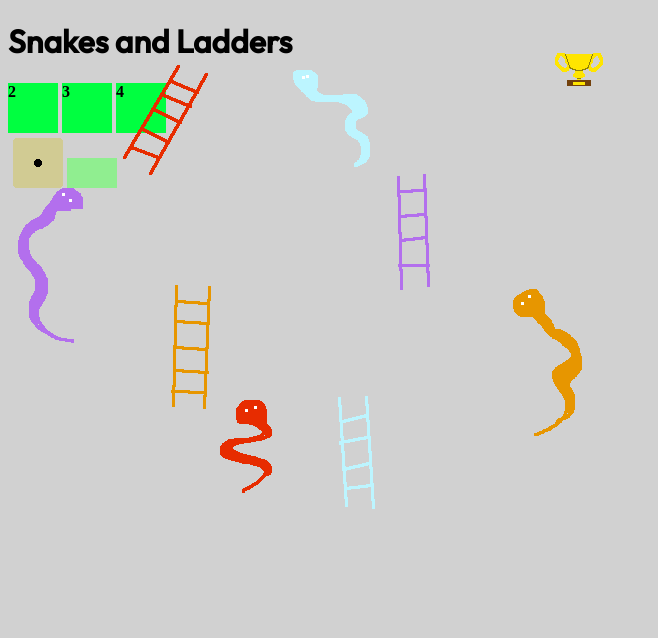
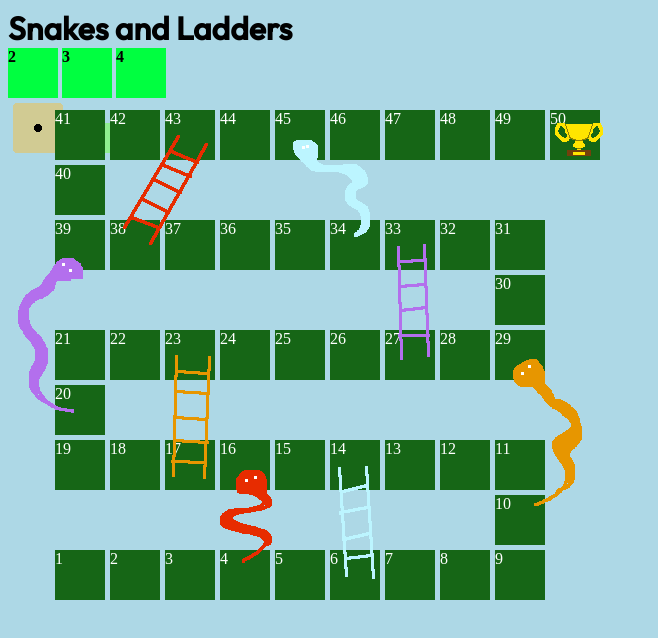
Before and after one commit to TessavanElderen/2021p2flex, a plain HTML site: page Flex/index.html in a window 1280 px wide. Shown: the whole page, without its empty margins (0-658 px from the left). Drawn offline with Linux system fonts and the light colour scheme.

Commit message:
Javascript toegevoegd aan index, Les 10 afgemaakt, style een beetje aangepast.

```diff
--- a/Flex/index.html
+++ b/Flex/index.html
@@ -9,7 +9,7 @@
     <link rel="preconnect" href="https://fonts.gstatic.com" crossorigin>
     <link href="https://fonts.googleapis.com/css2?family=Open+Sans:ital,wght@0,400;0,500;1,400&family=Outfit:wght@400;500&display=swap" rel="stylesheet">
 
-
+    <script type="text/javascript" src="index.js"></script>
     <link rel="stylesheet" href="style.css">
     <title>🐍Snakes and Ladders🐍</title>
 </head>
--- a/Flex/index.js
+++ b/Flex/index.js
@@ -1,4 +1,3 @@
-
 let game;
 
 function init()
@@ -6,7 +5,7 @@ function init()
     game = new Game();
 }
 
-class player
+class Player
 {
     constructor(index)
     {
@@ -17,7 +16,7 @@ class player
     }
 }
 
-class tile
+class Tile
 {
     constructor(div)
     {
@@ -26,10 +25,7 @@ class tile
     }
 }
 
-
-
-
-class game
+class Game
 {
     constructor()
     {
@@ -41,8 +37,8 @@ class game
         this.boardDiv = document.getElementsByClassName("board")[0];
         this.boardoverlayDiv = document.getElementsByClassName("boardoverlay")[0];
 
-        this.tile = [];
-        this.player = [];
+        this.tiles = [];
+        this.players = [];
         this.playerTurn = 0;
         this.setupBoard();
     }
@@ -59,7 +55,6 @@ class game
         let y = 10;
         let tileSize = 55;
 
-
         for (var i = 0; i < path.length; i++)
         {
             let cmd = path[i];
@@ -75,18 +70,35 @@ class game
             {
                 y--;
             }
-        }
+
         let div = this.makeBoardDiv(x * tileSize, y * tileSize, i + 1)
 
         let tile = new Tile(div);
         this.tiles.push(tile);
+        }
 
+
+        this.setupGoto();
     }
+
+
 
 
     setupGoto()
     {
+        let goto = [[6, 14], [16, 4], [17, 23], [27, 33], [29, 10], [38, 43], [39, 20], [45, 34]];
 
+
+        for (var i = 0; i < goto.length; i++)
+        {
+            let element = goto[i];
+
+            let start = element[0] - 1;
+            let end = element[1] - 1;
+
+            let tile = this.tiles[start];
+            tile.goto = end;
+        }
     }
 
     start(amountOfPlayer)
@@ -127,5 +139,4 @@ class game
 
         return div;
     }
-
 }
--- a/Flex/style.css
+++ b/Flex/style.css
@@ -1,10 +1,14 @@
 body{
-    background-color: rgb(209, 209, 209);
+    background-color: lightblue;
 }
 
 h1{
     font-family: 'Open Sans', sans-serif;
     font-family: 'Outfit', sans-serif;
+    margin-top: 15px;
+    margin-bottom: 15px;
+    text-align: center;
+    display: inline;
 }
 
 .amountbutton
@@ -32,6 +36,7 @@ h1{
 
 .playerturn
 {
+
     display: inline-block;
     background-color: lightgreen;
     width: 50px;
@@ -46,7 +51,7 @@ h1{
 
 .boardoverlay
 {
-    top: 0px;
+    top: 70px;
     position: absolute;
     background-image: url('img/snakes.png');
     width: 600px;
@@ -85,10 +90,9 @@ h1{
 
 .tile
 {
-
     position: absolute;
     width: 50px;
     height: 50px;
-    background-color: lime;
-    color: linen;
+    background-color: rgb(22, 102, 22);
+    color: white;
 }
```
